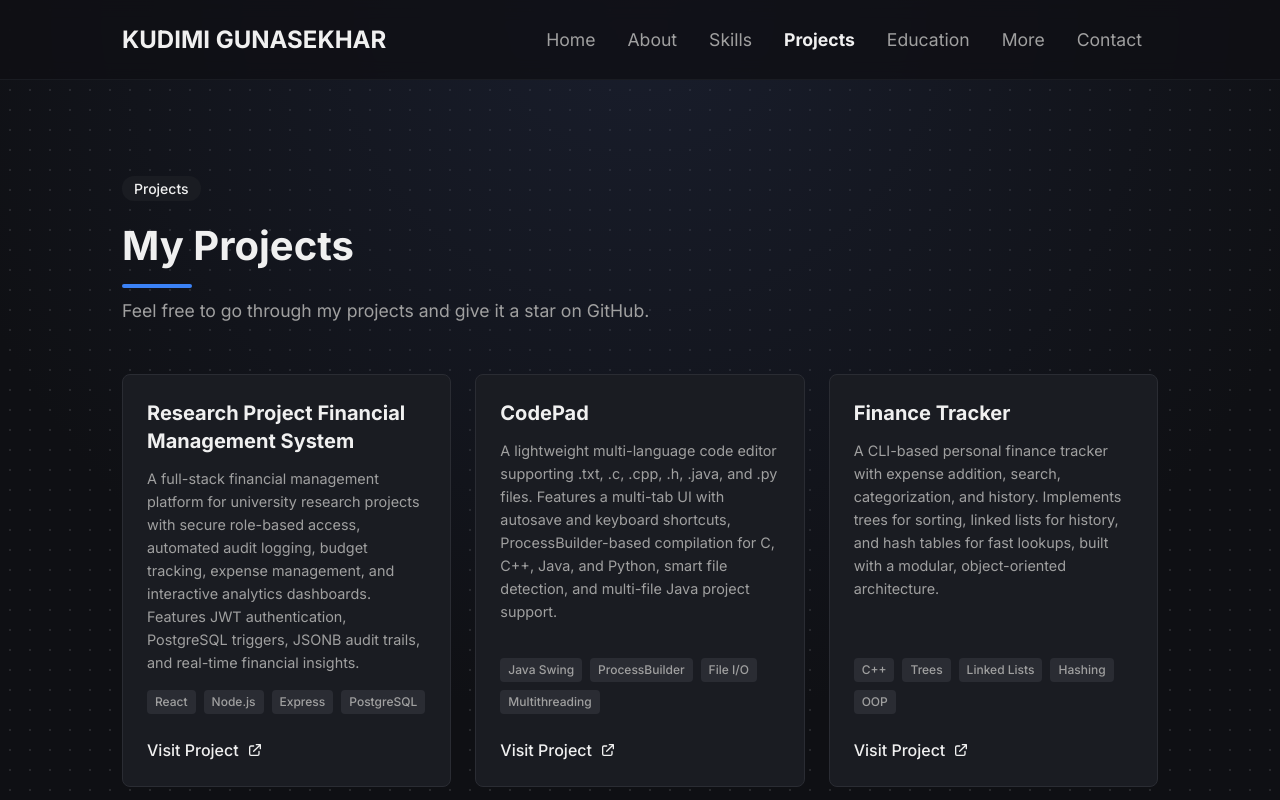
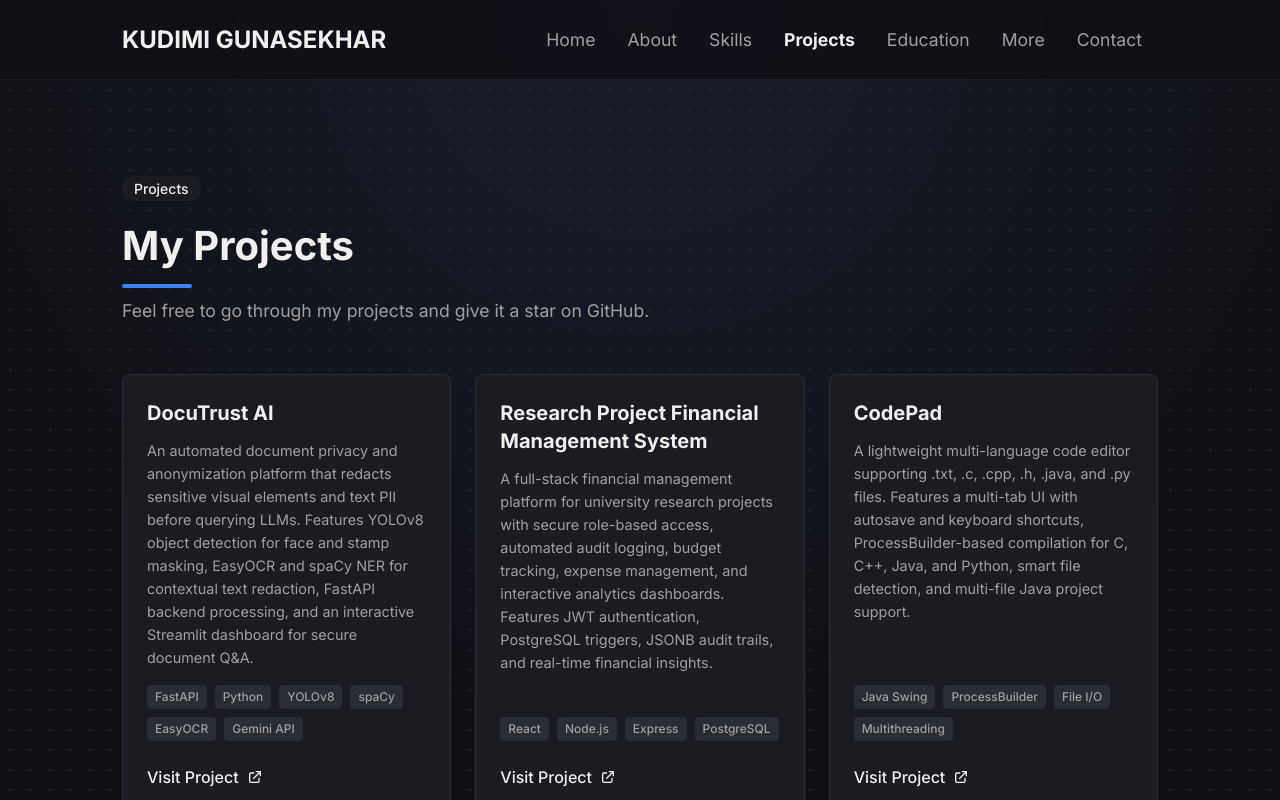
Before and after one commit to GUNASEKHAR5/Portfolio, a React (Vite) app: page /Portfolio/projects in a window 1280 px wide. Shown: the top 800 px of the page. Built offline with nearby package versions, Linux system fonts and the light colour scheme.

Commit message:
project updated

```diff
--- a/src/sections/Projects/Projects.jsx
+++ b/src/sections/Projects/Projects.jsx
@@ -9,6 +9,14 @@ const projectData = [
   //   tags: ['Kotlin', 'Jetpack Compose', 'Room', 'AES-256'],
   //   link: 'https://github.com/GUNASEKHAR5/SecureVault.git'
   // },
+
+  {
+    title: 'DocuTrust AI',
+    description:
+      'An automated document privacy and anonymization platform that redacts sensitive visual elements and text PII before querying LLMs. Features YOLOv8 object detection for face and stamp masking, EasyOCR and spaCy NER for contextual text redaction, FastAPI backend processing, and an interactive Streamlit dashboard for secure document Q&A.',
+    tags: ['FastAPI', 'Python', 'YOLOv8', 'spaCy', 'EasyOCR', 'Gemini API'],
+    link: 'https://github.com/GUNASEKHAR5/DocuTrust-AI.git'
+  },
 
   {
     title: 'Research Project Financial Management System',
```
Also changed, not shown: 1 other file (tests, documents, lock files or other folders).
